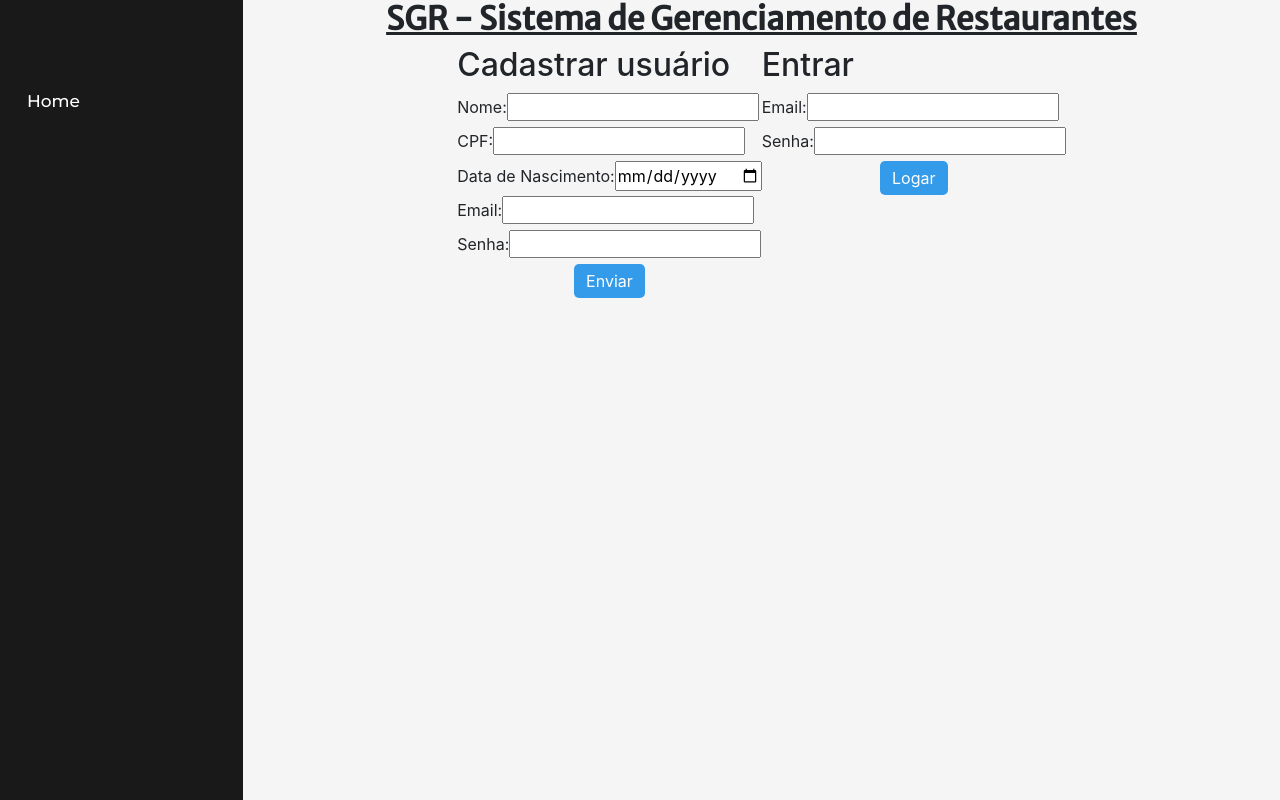
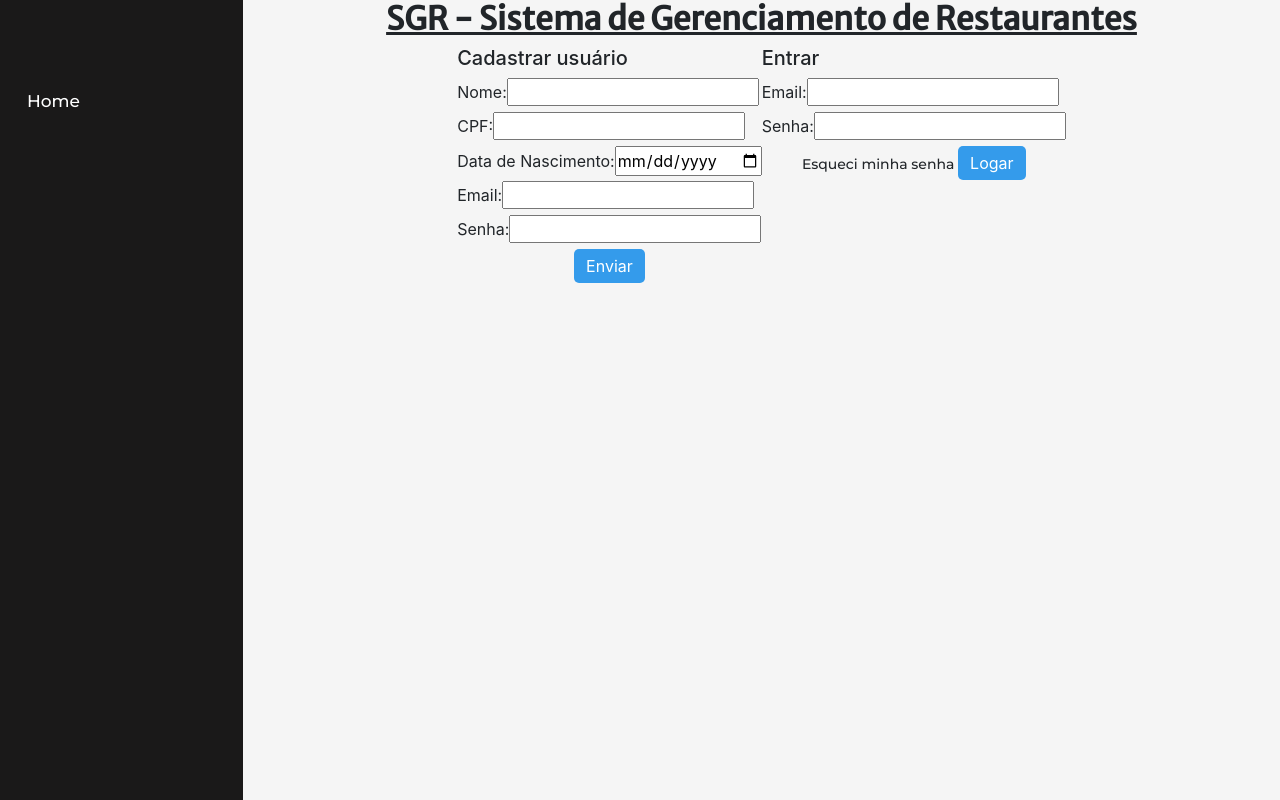
Before and after one commit to wesleysribeiro/restaurant-manager-helper, a React (Create React App) app: page / in a window 1280 px wide. Shown: the top 800 px of the page. Built offline with nearby package versions, Linux system fonts and the light colour scheme.

Commit message:
Add forgot password popup

```diff
--- a/src/Dish.js
+++ b/src/Dish.js
@@ -1,6 +1,6 @@
-import React, {useState} from 'react';
 import './Dish.css';
 
+import React, {useState} from 'react';
 import Modal from 'react-bootstrap/Modal';
 import Button from 'react-bootstrap/Button';
 
--- /dev/null
+++ b/src/ForgotPassword.js
@@ -0,0 +1,35 @@
+import React, {useState} from 'react';
+import Modal from 'react-bootstrap/Modal';
+import Button from 'react-bootstrap/Button';
+
+const ForgotPassword = (props) => {
+	const [show, setShow] = useState(false);
+
+	const handleClose = () => setShow(false);
+	const handleShow = () => setShow(true);
+
+	return (
+		<>
+			<a className="forgot-password" onClick={handleShow}> Esqueci minha senha </a>
+			<Modal show={show} onHide={handleClose}>
+			    <Modal.Header closeButton>
+			      <Modal.Title>Esqueci minha senha</Modal.Title>
+			    </Modal.Header>
+		    	<Modal.Body>
+		    		<label> Email: </label>
+		    		<input type="text"/>
+		    	</Modal.Body>
+		    	<Modal.Footer>
+	   		       <Button variant="primary" onClick={handleClose}>
+	        		    Cancelar
+	          		</Button>
+	          		<Button variant="primary" onClick={handleClose}>
+	        		    Enviar email
+	          		</Button>
+	        	</Modal.Footer>
+	      	</Modal>
+      	</>
+	);
+}
+
+export default ForgotPassword;
--- a/src/Home.css
+++ b/src/Home.css
@@ -6,3 +6,16 @@
 .submit-container-enter {
 	text-align: center;
 }
+
+.forgot-password {
+	font-size: 14px;
+}
+
+.forgot-password:hover {
+	color: blue !important;
+	cursor: pointer;
+}
+
+.h2 {
+	font-size: 20px;
+}
--- a/src/Home.js
+++ b/src/Home.js
@@ -1,5 +1,6 @@
 import React from 'react';
 import './Home.css'
+import ForgotPassword from './ForgotPassword'
 
 class Home extends React.Component {
 	constructor(props) {
@@ -56,9 +57,12 @@ class Home extends React.Component {
 		// const url = "https://localhost:3000/signIn"
 		// fetch(url, {
 		// 	method: 'POST',
-		// 	body: JSON.stringify(this.registerData)
+		// 	body: JSON.stringify(this.loginData)
 		// })
 		let loggedIn = true;
+		if(!loggedIn) {
+			alert('Email ou senha incorretos')
+		}
 		this.onLogin(loggedIn);
 	}
 
@@ -75,7 +79,7 @@ class Home extends React.Component {
 			<div className="signInOn">
 				<div className="signup">
 					<form onSubmit={this.onSigningUp}>
-						<h2> Cadastrar usuário </h2>
+						<h2 className="h2"> Cadastrar usuário </h2>
 						<label> Nome: </label>
 						<input type="text" onChange={this.onNameChanged} required/>
 						<br/>
@@ -98,7 +102,7 @@ class Home extends React.Component {
 				</div>
 				<div className="signin">
 					<form onSubmit={this.onSigningIn}>
-						<h2> Entrar </h2>
+						<h2 className="h2"> Entrar </h2>
 						<label> Email:   </label>
 						<input onChange={this.onLoginEmailChanged} type="text" required/>
 						<br/>
@@ -106,6 +110,7 @@ class Home extends React.Component {
 						<input onChange={this.onLoginPasswordChanged} type="password" required/>
 						<br/>
 						<div className="submit-container-enter">
+							<ForgotPassword/>
 							<button className="submit-btn">Logar</button>
 						</div>
 					</form>
```
